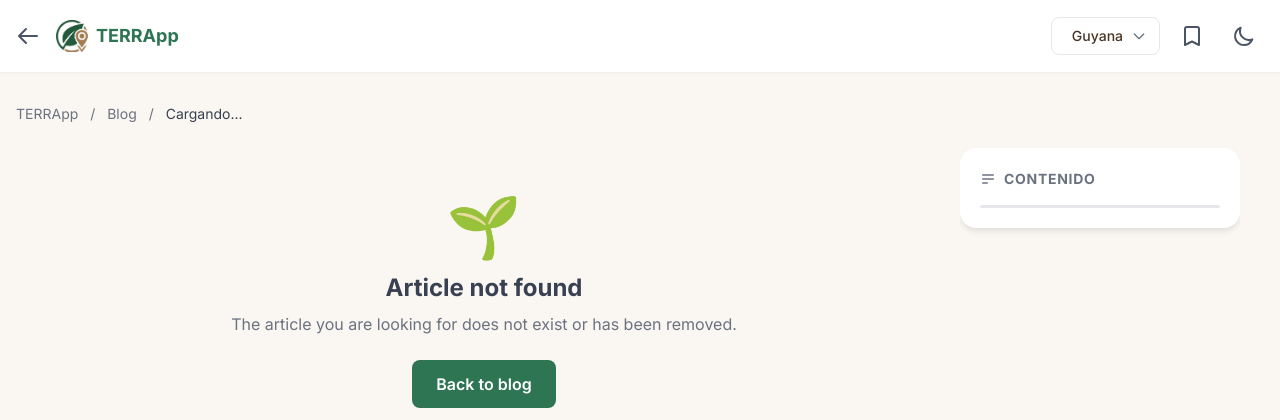
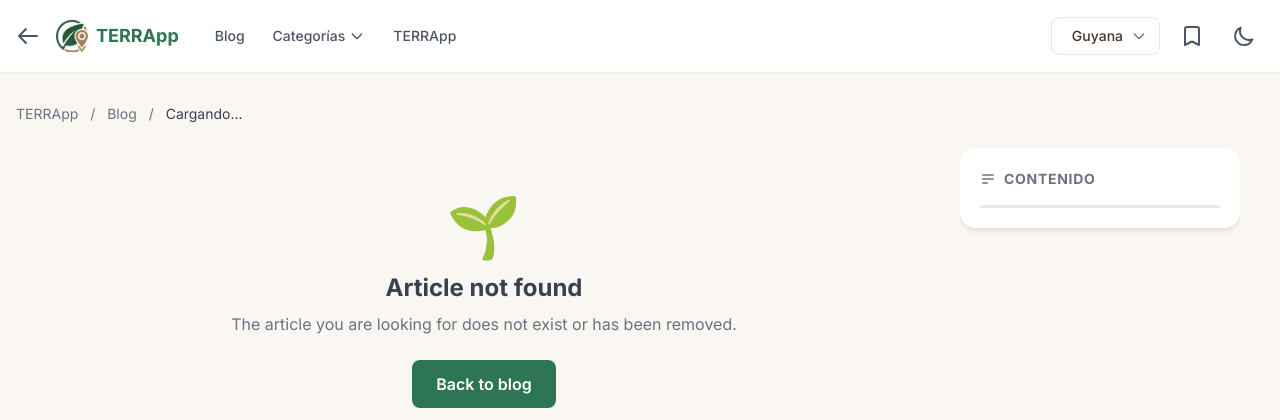
Before and after one commit to xavieraguirreal/terrapp, a PHP site: page /blog/scriptum.php in a window 1280 px wide. Shown: the top 420 px of the page. Run offline with PHP 8.4, Linux system fonts and the light colour scheme; some libraries are stand-ins or nearby versions.

Commit message:
feat(nav): add navigation menus to landing and blog
Landing:
- Add desktop menu: Sobre nosotros, Funciones, Blog, Quiz, Suscribite
- Add mobile hamburger menu
- Add translations for all 13 countries/languages

Blog:
- Restructure header with logo linking to blog index
- Add categories dropdown menu
- Add link to landing
- Add mobile hamburger menu with categories
- Update scriptum.php with same navigation

Co-Authored-By: Claude Opus 4.5 <noreply@anthropic.com>

```diff
--- a/blog/assets/js/blog.js
+++ b/blog/assets/js/blog.js
@@ -1183,6 +1183,61 @@ async function loadMetrics(id) {
         console.error('Error cargando métricas:', error);
     }
 }
+
+// ============================================
+// BLOG NAVIGATION MENUS
+// ============================================
+
+// Toggle categories dropdown
+function toggleCategoriesMenu() {
+    const menu = document.getElementById('categoriesMenu');
+    if (menu) {
+        menu.classList.toggle('hidden');
+    }
+}
+
+// Close categories menu when clicking outside
+document.addEventListener('click', (e) => {
+    const dropdown = document.getElementById('categoriesDropdown');
+    const menu = document.getElementById('categoriesMenu');
+    if (dropdown && menu && !dropdown.contains(e.target)) {
+        menu.classList.add('hidden');
+    }
+});
+
+// Toggle blog mobile menu
+function toggleBlogMobileMenu() {
+    const menu = document.getElementById('blogMobileMenu');
+    const btn = document.getElementById('blogMobileMenuBtn');
+    if (menu && btn) {
+        menu.classList.toggle('hidden');
+        const icon = btn.querySelector('svg');
+        if (menu.classList.contains('hidden')) {
+            icon.innerHTML = '<path stroke-linecap="round" stroke-linejoin="round" stroke-width="2" d="M4 6h16M4 12h16M4 18h16"/>';
+        } else {
+            icon.innerHTML = '<path stroke-linecap="round" stroke-linejoin="round" stroke-width="2" d="M6 18L18 6M6 6l12 12"/>';
+        }
+    }
+}
+
+// Close blog mobile menu
+function closeBlogMobileMenu() {
+    const menu = document.getElementById('blogMobileMenu');
+    const btn = document.getElementById('blogMobileMenuBtn');
+    if (menu && btn) {
+        menu.classList.add('hidden');
+        const icon = btn.querySelector('svg');
+        icon.innerHTML = '<path stroke-linecap="round" stroke-linejoin="round" stroke-width="2" d="M4 6h16M4 12h16M4 18h16"/>';
+    }
+}
+
+// Setup mobile menu button
+document.addEventListener('DOMContentLoaded', () => {
+    const btn = document.getElementById('blogMobileMenuBtn');
+    if (btn) {
+        btn.addEventListener('click', toggleBlogMobileMenu);
+    }
+});
 
 // ============================================
 // DARK MODE
--- a/blog/scriptum.php
+++ b/blog/scriptum.php
@@ -176,21 +176,48 @@ $jsParam = $titulus ? "titulus=" . urlencode($titulus) : ($id ? "id={$id}" : '')
     <header class="bg-white dark:bg-gray-800 shadow-sm sticky top-0 z-50">
         <div class="container mx-auto px-4 py-4">
             <div class="flex items-center justify-between">
-                <!-- Back & Logo -->
-                <div class="flex items-center gap-4">
-                    <a href="./" class="text-gray-600 dark:text-gray-300 hover:text-forest-600 transition">
+                <!-- Left: Back, Logo & Navigation -->
+                <div class="flex items-center gap-2 sm:gap-4">
+                    <!-- Back to blog -->
+                    <a href="./" class="text-gray-600 dark:text-gray-300 hover:text-forest-600 transition" title="Volver al blog">
                         <svg class="w-6 h-6" fill="none" stroke="currentColor" viewBox="0 0 24 24">
                             <path stroke-linecap="round" stroke-linejoin="round" stroke-width="2" d="M10 19l-7-7m0 0l7-7m-7 7h18"/>
                         </svg>
                     </a>
-                    <a href="../landing/" class="flex items-center gap-2">
+                    <!-- Logo (goes to blog) -->
+                    <a href="./" class="flex items-center gap-2 hover:opacity-80 transition-opacity">
                         <img src="../landing/assets/images/logo_terrapp_icono.png" alt="TERRApp" class="w-8 h-8">
-                        <span class="text-lg font-bold text-forest-600 dark:text-forest-500">TERRApp</span>
+                        <span class="text-lg font-bold text-forest-600 dark:text-forest-500 hidden sm:inline">TERRApp</span>
                     </a>
+
+                    <!-- Desktop Nav -->
+                    <nav class="hidden md:flex items-center gap-1 ml-2">
+                        <a href="./" class="px-3 py-2 text-gray-600 dark:text-gray-300 hover:text-forest-600 dark:hover:text-forest-400 font-medium rounded-lg hover:bg-gray-100 dark:hover:bg-gray-700 transition text-sm" data-i18n="nav_blog_home">Blog</a>
+
+                        <!-- Categories Dropdown -->
+                        <div class="relative" id="categoriesDropdown">
+                            <button class="px-3 py-2 text-gray-600 dark:text-gray-300 hover:text-forest-600 dark:hover:text-forest-400 font-medium rounded-lg hover:bg-gray-100 dark:hover:bg-gray-700 transition flex items-center gap-1 text-sm" onclick="toggleCategoriesMenu()">
+                                <span data-i18n="nav_categories">Categorías</span>
+                                <svg class="w-4 h-4" fill="none" stroke="currentColor" viewBox="0 0 24 24">
+                                    <path stroke-linecap="round" stroke-linejoin="round" stroke-width="2" d="M19 9l-7 7-7-7"/>
+                                </svg>
+                            </button>
+                            <div id="categoriesMenu" class="hidden absolute left-0 mt-2 w-48 bg-white dark:bg-gray-800 border border-gray-200 dark:border-gray-600 rounded-xl shadow-xl overflow-hidden z-50">
+                                <a href="./?cat=huertos-urbanos" class="block px-4 py-2 hover:bg-gray-100 dark:hover:bg-gray-700 text-sm">🌱 Huertos Urbanos</a>
+                                <a href="./?cat=compostaje" class="block px-4 py-2 hover:bg-gray-100 dark:hover:bg-gray-700 text-sm">🌿 Compostaje</a>
+                                <a href="./?cat=riego" class="block px-4 py-2 hover:bg-gray-100 dark:hover:bg-gray-700 text-sm">💧 Riego</a>
+                                <a href="./?cat=plantas" class="block px-4 py-2 hover:bg-gray-100 dark:hover:bg-gray-700 text-sm">🌻 Plantas</a>
+                                <a href="./?cat=tecnologia" class="block px-4 py-2 hover:bg-gray-100 dark:hover:bg-gray-700 text-sm">📱 Tecnología</a>
+                                <a href="./?cat=noticias" class="block px-4 py-2 hover:bg-gray-100 dark:hover:bg-gray-700 text-sm">📰 Noticias</a>
+                            </div>
+                        </div>
+
+                        <a href="../landing/" class="px-3 py-2 text-gray-600 dark:text-gray-300 hover:text-forest-600 dark:hover:text-forest-400 font-medium rounded-lg hover:bg-gray-100 dark:hover:bg-gray-700 transition text-sm" data-i18n="nav_landing">TERRApp</a>
+                    </nav>
                 </div>
 
-                <!-- Actions -->
-                <div class="flex items-center gap-3">
+                <!-- Right: Actions -->
+                <div class="flex items-center gap-2 sm:gap-3">
                     <!-- Language Selector -->
                     <div class="relative">
                         <button id="langToggle" class="flex items-center gap-2 px-3 py-2 rounded-lg hover:bg-gray-100 dark:hover:bg-gray-700 transition-colors border border-gray-200 dark:border-gray-600" aria-label="Seleccionar idioma">
@@ -222,6 +249,29 @@ $jsParam = $titulus ? "titulus=" . urlencode($titulus) : ($id ? "id={$id}" : '')
                             <path stroke-linecap="round" stroke-linejoin="round" stroke-width="2" d="M12 3v1m0 16v1m9-9h-1M4 12H3m15.364 6.364l-.707-.707M6.343 6.343l-.707-.707m12.728 0l-.707.707M6.343 17.657l-.707.707M16 12a4 4 0 11-8 0 4 4 0 018 0z"/>
                         </svg>
                     </button>
+
+                    <!-- Mobile Menu Button -->
+                    <button id="blogMobileMenuBtn" class="md:hidden p-2 rounded-lg hover:bg-gray-100 dark:hover:bg-gray-700 transition" aria-label="Menu">
+                        <svg class="w-6 h-6 text-gray-600 dark:text-gray-300" fill="none" stroke="currentColor" viewBox="0 0 24 24">
+                            <path stroke-linecap="round" stroke-linejoin="round" stroke-width="2" d="M4 6h16M4 12h16M4 18h16"/>
+                        </svg>
+                    </button>
+                </div>
+            </div>
+
+            <!-- Mobile Menu -->
+            <div id="blogMobileMenu" class="hidden md:hidden mt-4 pt-4 border-t border-gray-200 dark:border-gray-700">
+                <div class="flex flex-col gap-2">
+                    <a href="./" class="px-3 py-2 text-gray-600 dark:text-gray-300 hover:text-forest-600 font-medium rounded-lg hover:bg-gray-100 dark:hover:bg-gray-700 transition" data-i18n="nav_blog_home">Blog</a>
+                    <div class="px-3 py-2 text-sm font-semibold text-gray-500 dark:text-gray-400 uppercase" data-i18n="nav_categories">Categorías</div>
+                    <a href="./?cat=huertos-urbanos" class="px-6 py-2 text-gray-600 dark:text-gray-300 hover:bg-gray-100 dark:hover:bg-gray-700 rounded-lg text-sm">🌱 Huertos Urbanos</a>
+                    <a href="./?cat=compostaje" class="px-6 py-2 text-gray-600 dark:text-gray-300 hover:bg-gray-100 dark:hover:bg-gray-700 rounded-lg text-sm">🌿 Compostaje</a>
+                    <a href="./?cat=riego" class="px-6 py-2 text-gray-600 dark:text-gray-300 hover:bg-gray-100 dark:hover:bg-gray-700 rounded-lg text-sm">💧 Riego</a>
+                    <a href="./?cat=plantas" class="px-6 py-2 text-gray-600 dark:text-gray-300 hover:bg-gray-100 dark:hover:bg-gray-700 rounded-lg text-sm">🌻 Plantas</a>
+                    <a href="./?cat=tecnologia" class="px-6 py-2 text-gray-600 dark:text-gray-300 hover:bg-gray-100 dark:hover:bg-gray-700 rounded-lg text-sm">📱 Tecnología</a>
+                    <a href="./?cat=noticias" class="px-6 py-2 text-gray-600 dark:text-gray-300 hover:bg-gray-100 dark:hover:bg-gray-700 rounded-lg text-sm">📰 Noticias</a>
+                    <hr class="border-gray-200 dark:border-gray-700 my-2">
+                    <a href="../landing/" class="px-3 py-2 text-gray-600 dark:text-gray-300 hover:text-forest-600 font-medium rounded-lg hover:bg-gray-100 dark:hover:bg-gray-700 transition" data-i18n="nav_landing">TERRApp</a>
                 </div>
             </div>
         </div>
```
Also changed, not shown: blog/index.html (+61 -10 lines), landing/index.html (+63 -3 lines), landing/assets/js/i18n.js.
